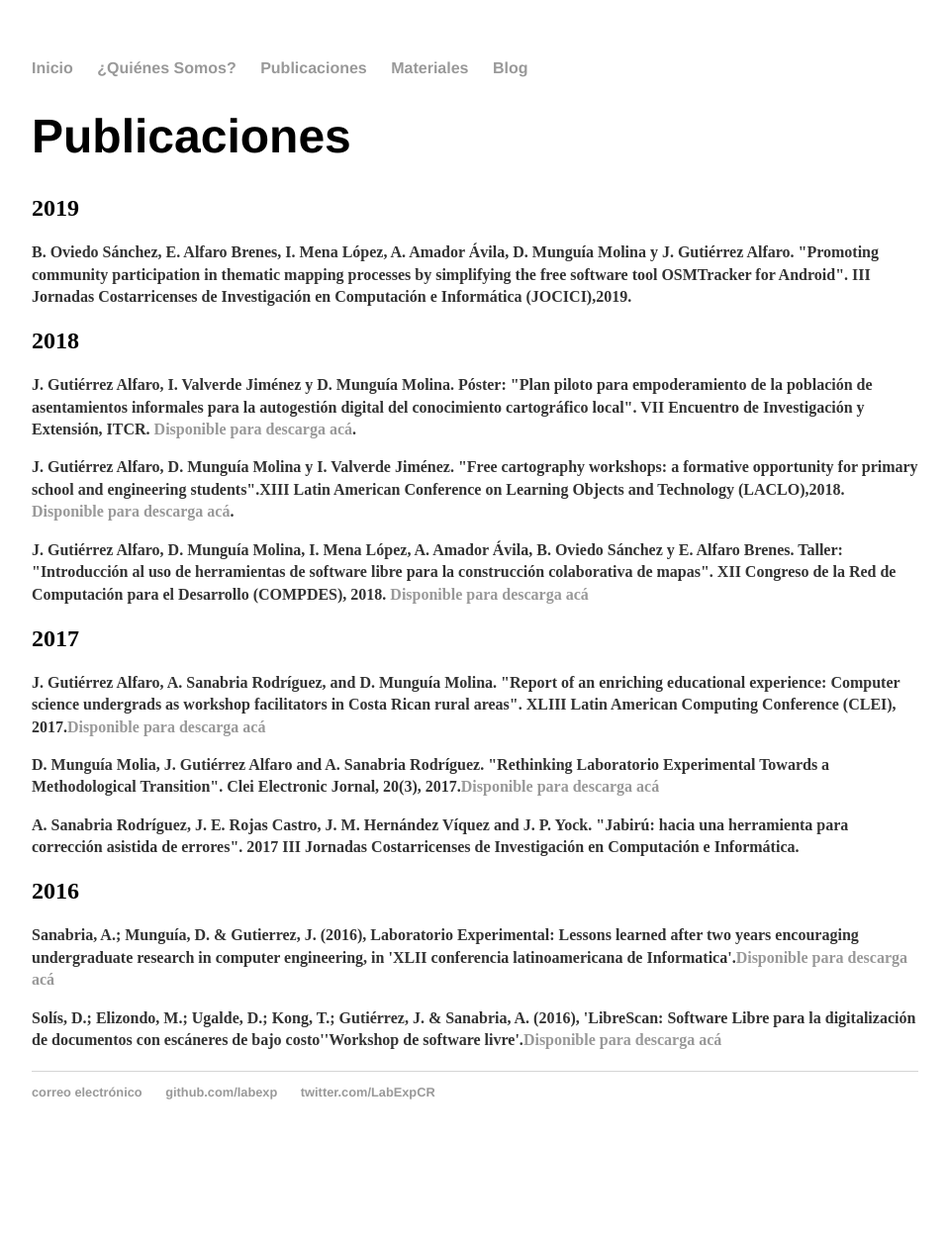
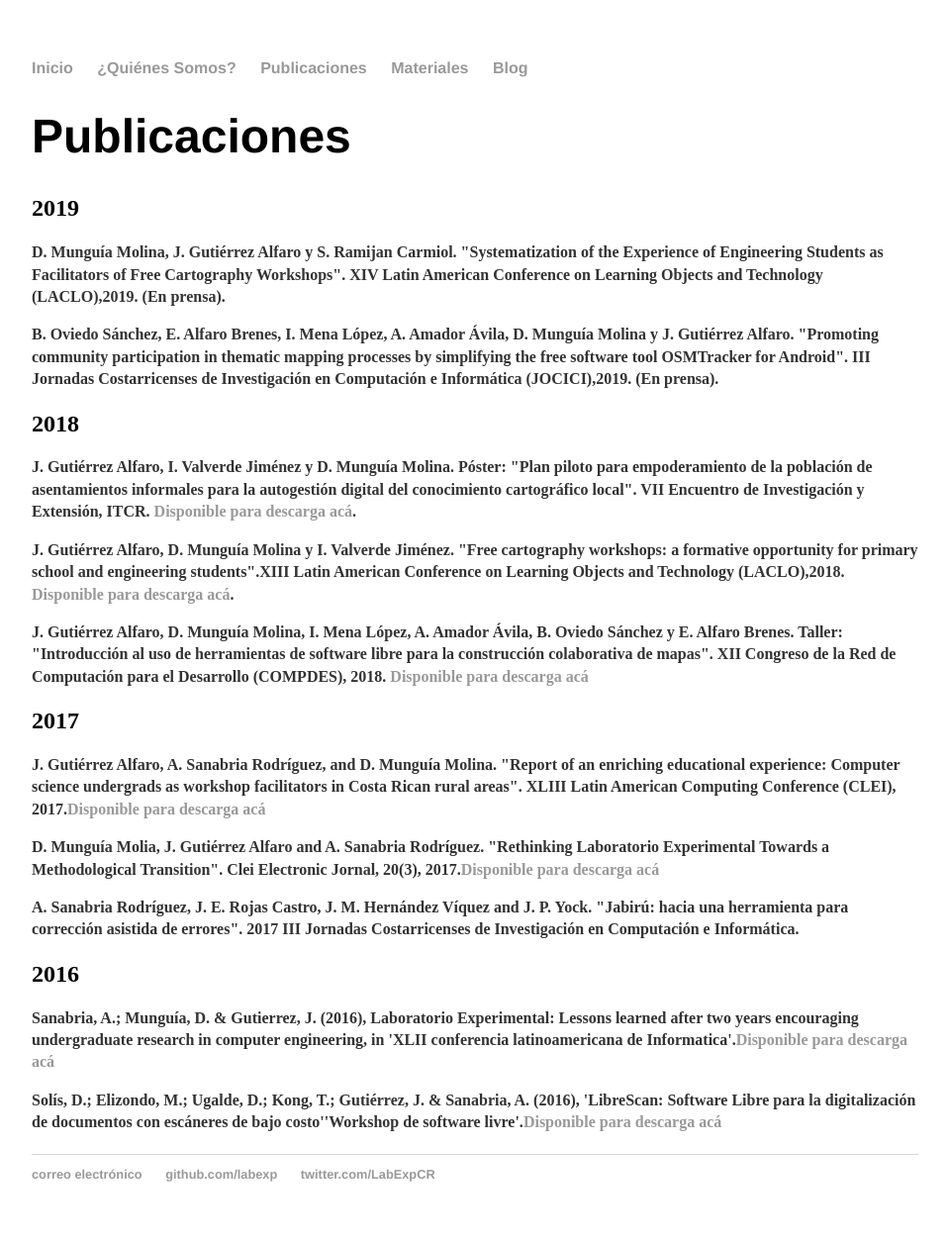
Before and after one commit to labexp/labexp.github.io, a Jekyll site: the page built from cv/index.html, in a window 1280 px wide. Shown: the whole page at 99% size, without its empty margins (160-1118 px from the left). Built offline with Jekyll 4.4.1, drawn with Linux system fonts in a browser that asks for light colours; before the commit the page ends 1171 px from its top, so only the background shows below that.

Commit message:
añade artículo de conferencia laclo 2019

```diff
--- a/cv/index.html
+++ b/cv/index.html
@@ -8,7 +8,9 @@ title: Publicaciones
 
 
   <h2>2019<h2/>
-    <p>B. Oviedo Sánchez, E. Alfaro Brenes, I. Mena López, A. Amador Ávila, D. Munguía Molina y J. Gutiérrez Alfaro. "Promoting community participation in thematic mapping processes by simplifying the free software tool OSMTracker for Android". III Jornadas Costarricenses de Investigación en Computación e Informática (JOCICI),2019.</p>
+    <p>D. Munguía Molina, J. Gutiérrez Alfaro  y S. Ramijan Carmiol. "Systematization of the Experience of Engineering Students as Facilitators of Free Cartography Workshops". XIV Latin American Conference on Learning Objects and Technology (LACLO),2019. (En prensa).</p>
+
+    <p>B. Oviedo Sánchez, E. Alfaro Brenes, I. Mena López, A. Amador Ávila, D. Munguía Molina y J. Gutiérrez Alfaro. "Promoting community participation in thematic mapping processes by simplifying the free software tool OSMTracker for Android". III Jornadas Costarricenses de Investigación en Computación e Informática (JOCICI),2019. (En prensa).</p>
 
 
   <h2>2018<h2/>
```
